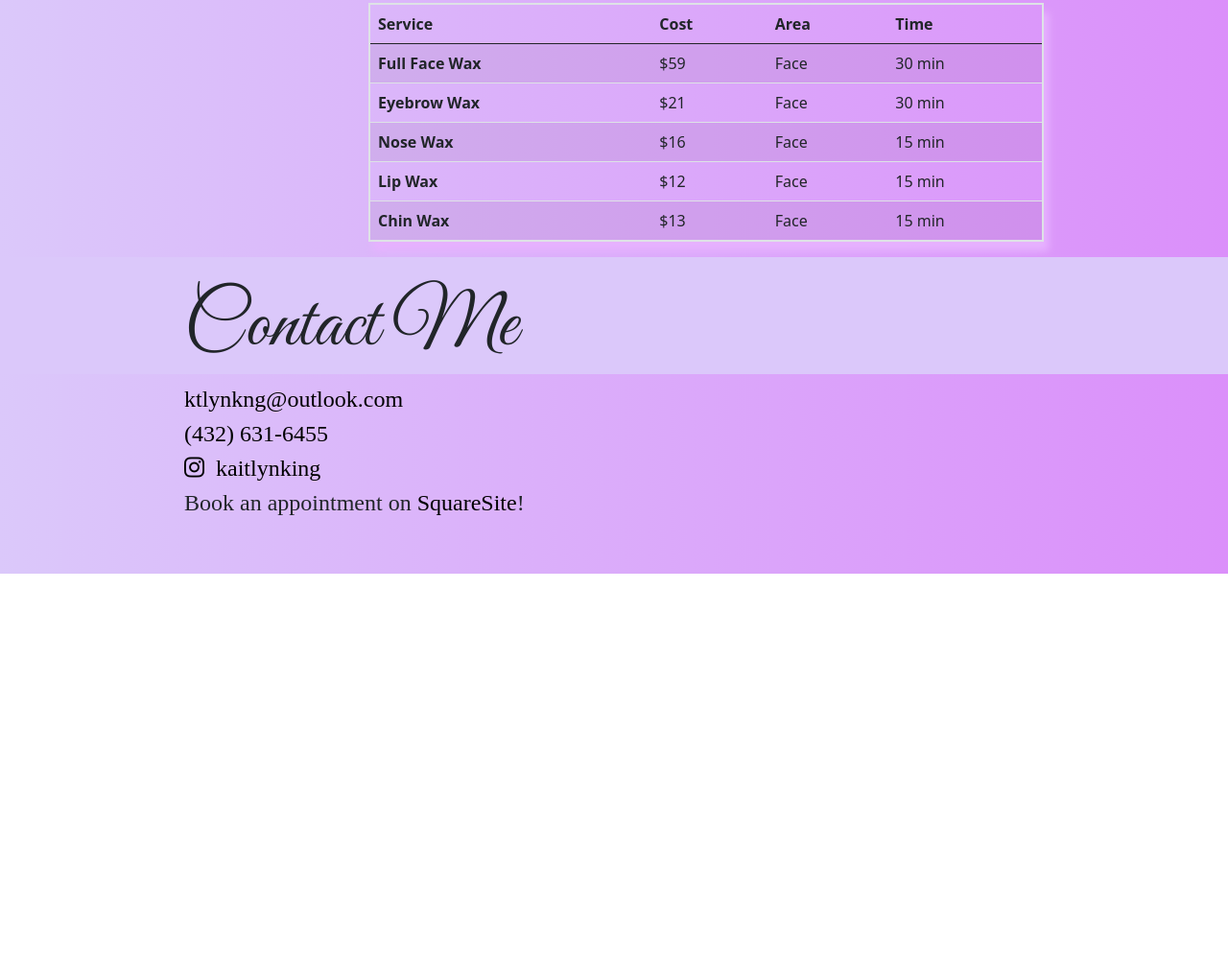
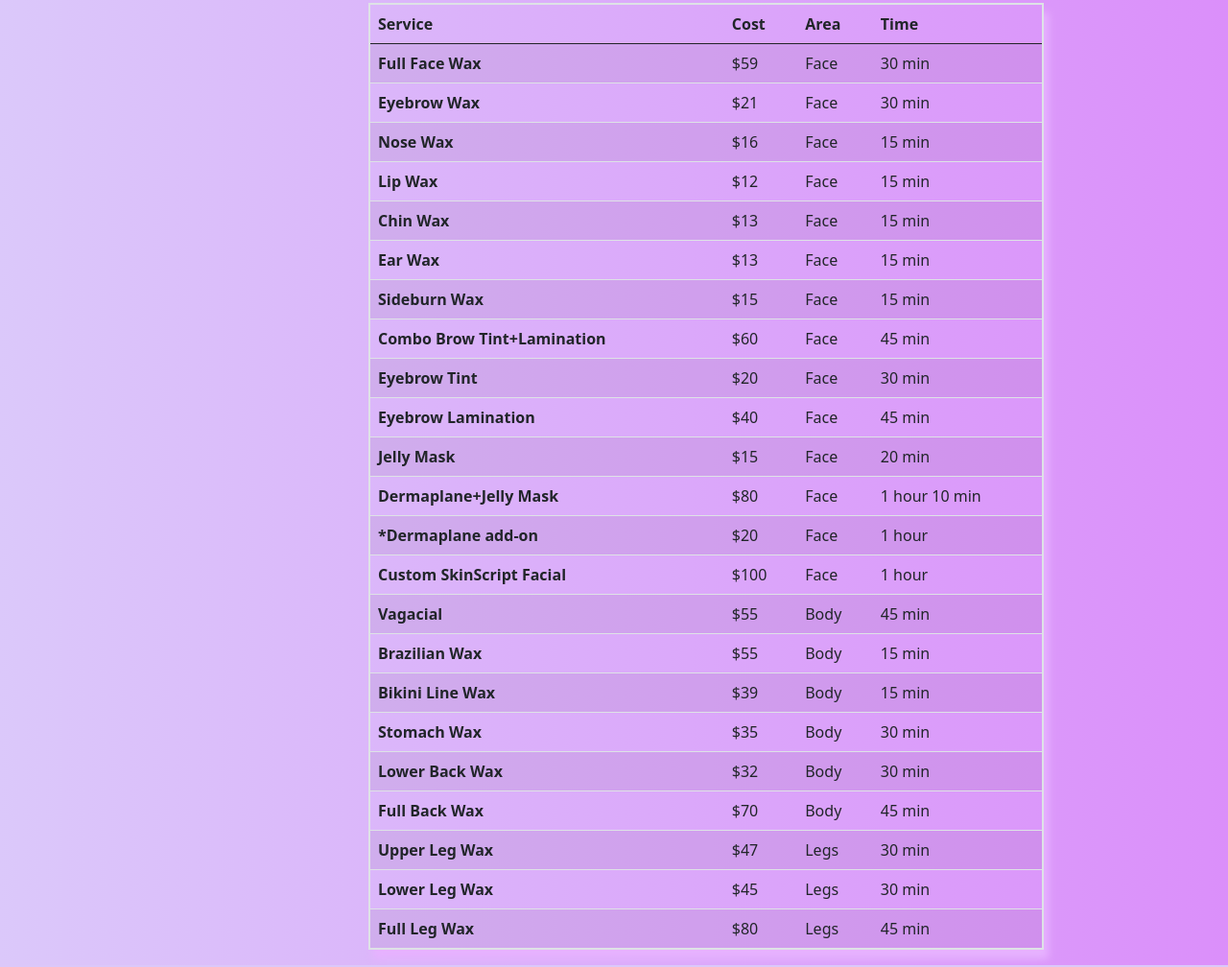
Before and after one commit to JRCcoding/KaitlynKing1.0, a plain HTML site: page index.html in a window 1280 px wide. Shown: the part 1412-2420 px from the top of the page at 96% size. Before the commit the page ends 2010 px from the top, so only its background shows below. Drawn offline with nearby package versions, Linux system fonts and the light colour scheme; a web font is replaced by a local one.

Commit message:
Filled table with services

```diff
--- a/index.html
+++ b/index.html
@@ -162,7 +162,114 @@
                   <td>Face</td>
                   <td>15 min</td>
                 </tr>
-
+                <tr>
+                  <th scope="col">Ear Wax</th>
+                  <td>$13</td>
+                  <td>Face</td>
+                  <td>15 min</td>
+                </tr>
+                <tr>
+                  <th scope="col">Sideburn Wax</th>
+                  <td>$15</td>
+                  <td>Face</td>
+                  <td>15 min</td>
+                </tr>
+                <tr>
+                  <th scope="col">Combo Brow Tint+Lamination</th>
+                  <td>$60</td>
+                  <td>Face</td>
+                  <td>45 min</td>
+                </tr>
+                <tr>
+                  <th scope="col">Eyebrow Tint</th>
+                  <td>$20</td>
+                  <td>Face</td>
+                  <td>30 min</td>
+                </tr>
+                <tr>
+                  <th scope="col">Eyebrow Lamination</th>
+                  <td>$40</td>
+                  <td>Face</td>
+                  <td>45 min</td>
+                </tr>
+                <tr>
+                  <th scope="col">Jelly Mask</th>
+                  <td>$15</td>
+                  <td>Face</td>
+                  <td>20 min</td>
+                </tr>
+                <tr>
+                  <th scope="col">Dermaplane+Jelly Mask</th>
+                  <td>$80</td>
+                  <td>Face</td>
+                  <td>1 hour 10 min</td>
+                </tr>
+                <tr>
+                  <th scope="col">*Dermaplane add-on</th>
+                  <td>$20</td>
+                  <td>Face</td>
+                  <td>1 hour</td>
+                </tr>
+                <tr>
+                  <th scope="col">Custom SkinScript Facial</th>
+                  <td>$100</td>
+                  <td>Face</td>
+                  <td>1 hour</td>
+                </tr>
+                <tr>
+                  <th scope="col">Vagacial</th>
+                  <td>$55</td>
+                  <td>Body</td>
+                  <td>45 min</td>
+                </tr>
+                <tr>
+                  <th scope="col">Brazilian Wax</th>
+                  <td>$55</td>
+                  <td>Body</td>
+                  <td>15 min</td>
+                </tr>
+                <tr>
+                  <th scope="col">Bikini Line Wax</th>
+                  <td>$39</td>
+                  <td>Body</td>
+                  <td>15 min</td>
+                </tr>
+                <tr>
+                  <th scope="col">Stomach Wax</th>
+                  <td>$35</td>
+                  <td>Body</td>
+                  <td>30 min</td>
+                </tr>
+                <tr>
+                  <th scope="col">Lower Back Wax</th>
+                  <td>$32</td>
+                  <td>Body</td>
+                  <td>30 min</td>
+                </tr>
+                <tr>
+                  <th scope="col">Full Back Wax</th>
+                  <td>$70</td>
+                  <td>Body</td>
+                  <td>45 min</td>
+                </tr>
+                <tr>
+                  <th scope="col">Upper Leg Wax</th>
+                  <td>$47</td>
+                  <td>Legs</td>
+                  <td>30 min</td>
+                </tr>
+                <tr>
+                  <th scope="col">Lower Leg Wax</th>
+                  <td>$45</td>
+                  <td>Legs</td>
+                  <td>30 min</td>
+                </tr>
+                <tr>
+                  <th scope="col">Full Leg Wax</th>
+                  <td>$80</td>
+                  <td>Legs</td>
+                  <td>45 min</td>
+                </tr>
               </tbody>
             </table>
           </div>
```
